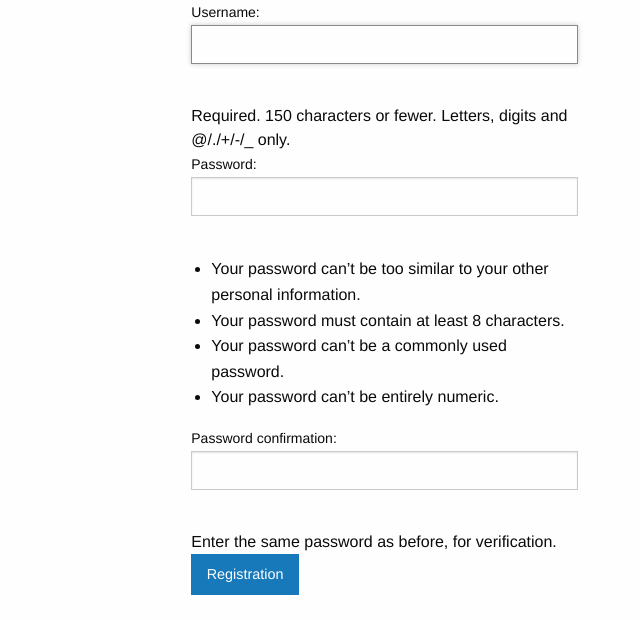
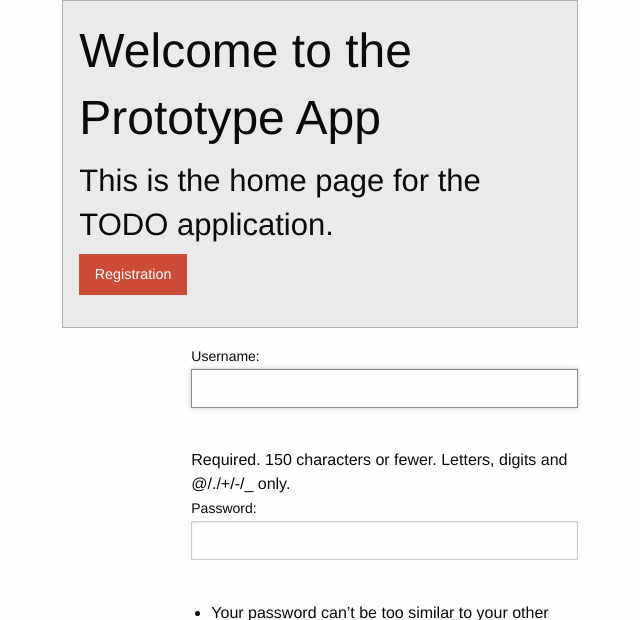
Before and after one commit to shelartia/morpheus_hometask, a Django app: page /auth/register/ in a window 1280 px wide. Shown: the part 56-676 px from the top of that part, without its empty margins (156-796 px from the left). Run offline with Django 3.2, Linux system fonts and the light colour scheme; the page is wider than the window, and the part outside it is not shown.

Commit message:
Forms and add_items

```diff
--- a/templates/todolist/main.html
+++ b/templates/todolist/main.html
@@ -39,6 +39,13 @@
 <div class="grid-x grid-margin-x">
     <div class="small-2 cell"></div>
     <div class="auto cell">
+    <div class="callout secondary">
+        <h1>Welcome to the Prototype App</h1>
+        <h3>This is the home page for the TODO application.</h3>
+        <button><a href="{% url "auth:register" %}" class="alert button right">Registration</a></button>
+
+
+    </div>
         {% if username %}
             {% block task%}{% endblock %}
         {% else %}
```
Also changed, not shown: db.sqlite3.
